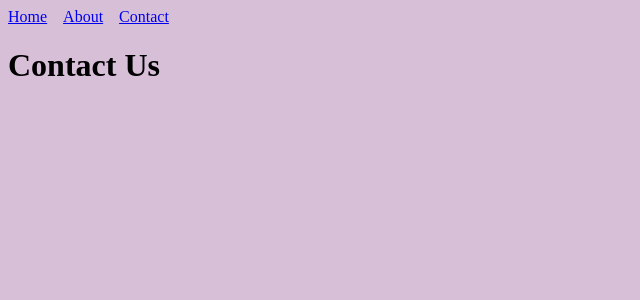
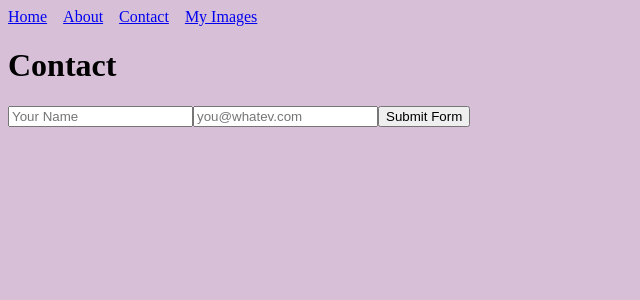
Before and after one commit to dtauer/wc-node-server, a Node server app: page /contact in a window 1280 px wide. Shown: the top 300 px of the page, without its empty margins (0-640 px from the left). Run offline with Node 20, Linux system fonts and the light colour scheme.

Commit message:
Final Node Files

```diff
--- a/index.js
+++ b/index.js
@@ -24,6 +24,18 @@ app.get('/about', function(req, res){
 app.get('/contact', function(req, res){
     res.render('contact', {title:'Contact'})
 })
+app.post('/contact', function(req, res){
+    res.render('thankyou', {title:'Thanks!'})
+})
+app.get('/images', function(req, res){
+    res.render('images', {title:'My Images'})
+})
+// This route is for the full image
+// It uses a route parameter
+app.get('/images/:id', function(req, res){
+    const fullImage = req.params.id
+    res.render('full-image', {title:`Image ${fullImage}`, id:fullImage})
+})
 
 //Tell the server how to start
 // Our Port will now use an environment variable if it's on
--- a/public/css/styles.css
+++ b/public/css/styles.css
@@ -5,3 +5,10 @@ body {
 header a {
     margin-right: 1em;
 }
+
+.back {
+    display: block;
+    margin: 1em 0;
+    text-decoration: none;
+    font-size: .8em;
+}
--- a/views/contact.pug
+++ b/views/contact.pug
@@ -1,4 +1,8 @@
 extends template
 
 block content
-    h1 Contact Us
+    h1 Contact
+    form(method="POST")
+        input(type="text" name="name" placeholder="Your Name")
+        input(type="email" name="email" placeholder="you@whatev.com")
+        input(type="submit" value="Submit Form")
--- /dev/null
+++ b/views/full-image.pug
@@ -0,0 +1,5 @@
+extends template
+
+block content
+    a.back(href="/images") Back to Images
+    img(src=`https://unsplash.it/600/?image=${id}`)
--- /dev/null
+++ b/views/mixins/_image.pug
@@ -0,0 +1,3 @@
+mixin image(id)
+    a(href=`/images/${id}`)
+        img(src=`https://unsplash.it/200/?image=${id}`)
--- a/views/template.pug
+++ b/views/template.pug
@@ -12,6 +12,7 @@ html(lang="en")
             a(href="/") Home
             a(href="/about") About
             a(href="/contact") Contact
+            a(href="/images") My Images
 
         .content
             block content
--- /dev/null
+++ b/views/thankyou.pug
@@ -0,0 +1,5 @@
+extends template
+
+block content
+    h2= `Thank You!`
+    p Thank you for contacting us. We will respond soon.
```
Also changed, not shown: views/images.pug (added, +9 -0 lines), 1 other file.
